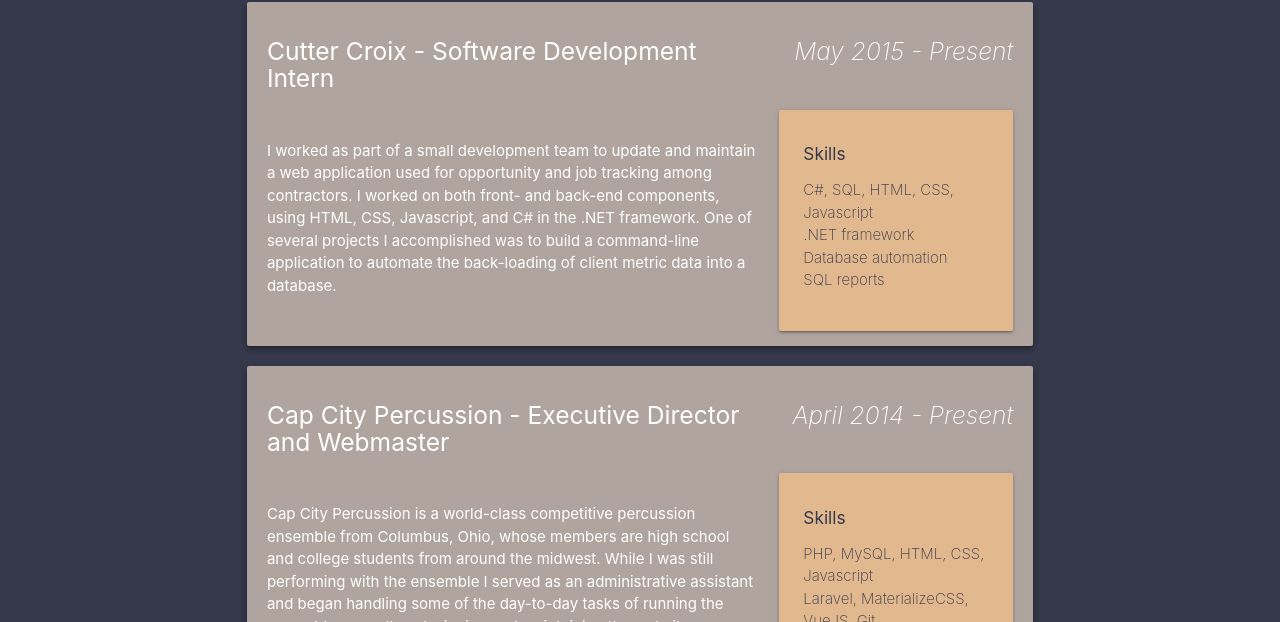
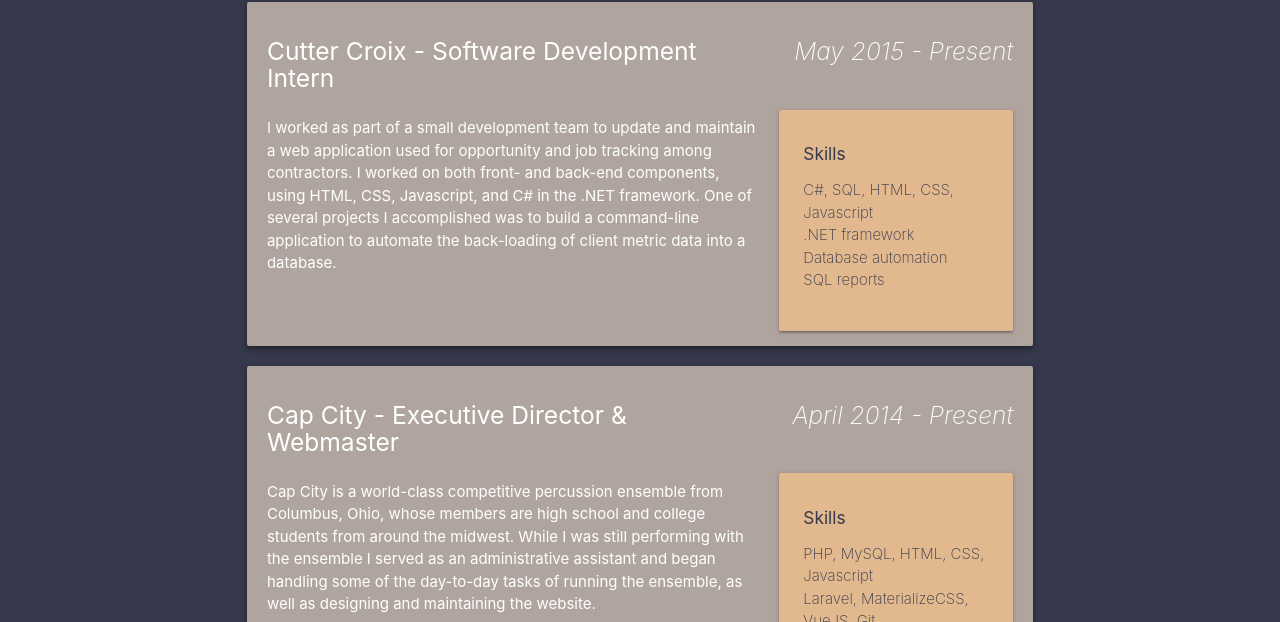
Before and after one commit to dmee3/dmee3.github.io, a plain HTML site: page index.html in a window 1280 px wide. Shown: the part 178-800 px from the top of the page. Drawn offline with nearby package versions, Linux system fonts and the light colour scheme.

Commit message:
Minor style fix to homepage

```diff
--- a/index.html
+++ b/index.html
@@ -31,7 +31,6 @@
 							<div class="col s12 l8"><h5>Cutter Croix - Software Development Intern</h5></div>
 							<div class="col s12 l4 work-dates"><h5 class="thin"><em>May 2015 - Present</em></h5></div>
 							<div class="col s12 l8">
-								<br>
 								<p>I worked as part of a small development team to update and maintain a web application used for opportunity and job tracking among contractors.  I worked on both front- and back-end components, using HTML, CSS, Javascript, and C# in the .NET framework.  One of several projects I accomplished was to build a command-line application to automate the back-loading of client metric data into a database.</p>
 							</div>
 							<div class="col s12 l4">
@@ -52,11 +51,10 @@
 
 					<div class="custom-card quick-silver">
 						<div class="row">
-							<div class="col s12 l8"><h5>Cap City Percussion - Executive Director and Webmaster</h5></div>
+							<div class="col s12 l8"><h5>Cap City - Executive Director & Webmaster</h5></div>
 							<div class="col s12 l4 work-dates"><h5 class="thin"><em>April 2014 - Present</em></h5></div>
 							<div class="col s12 l8">
-								<br>
-								<p>Cap City Percussion is a world-class competitive percussion ensemble from Columbus, Ohio, whose members are high school and college students from around the midwest.  While I was still performing with the ensemble I served as an administrative assistant and began handling some of the day-to-day tasks of running the ensemble, as well as designing and maintaining the website.</p>
+								<p>Cap City is a world-class competitive percussion ensemble from Columbus, Ohio, whose members are high school and college students from around the midwest.  While I was still performing with the ensemble I served as an administrative assistant and began handling some of the day-to-day tasks of running the ensemble, as well as designing and maintaining the website.</p>
 								<p>After the 2015 competitive season, I transitioned from being a member to part of the staff and took up the role of director.  After one season as director, I received a promotion to executive director - an expansion of my responsibilities with the ensemble.  My duties include tracking finances and maintaining the yearly budget, securing rehearsal space for the season, and coordinating an administrative team to handle the logistical operations of the organization.</p>
 							</div>
 							<div class="col s12 l4">
@@ -81,7 +79,6 @@
 							<div class="col s12 l8"><h5>MCPc - SQL Reporting/Database Intern</h5></div>
 							<div class="col s12 l4 work-dates"><h5 class="thin"><em>June 2013 - April 2015</em></h5></div>
 							<div class="col s12 l8">
-								<br>
 								<p>I was hired initially to write SQL reports concerning internal data for MCPc's Managed Services division.  However, I quickly branched out to working on customer-facing material, both standard MCPc and custom client-specific reports.  Additionally, I managed a web application running several digital signs used to display service ticket metrics in MCPc's technical support call center.  I created a separate web application from scratch using Ruby-on-Rails to automate the onboarding of new clients.</p>
 							</div>
 							<div class="col s12 l4">
```
